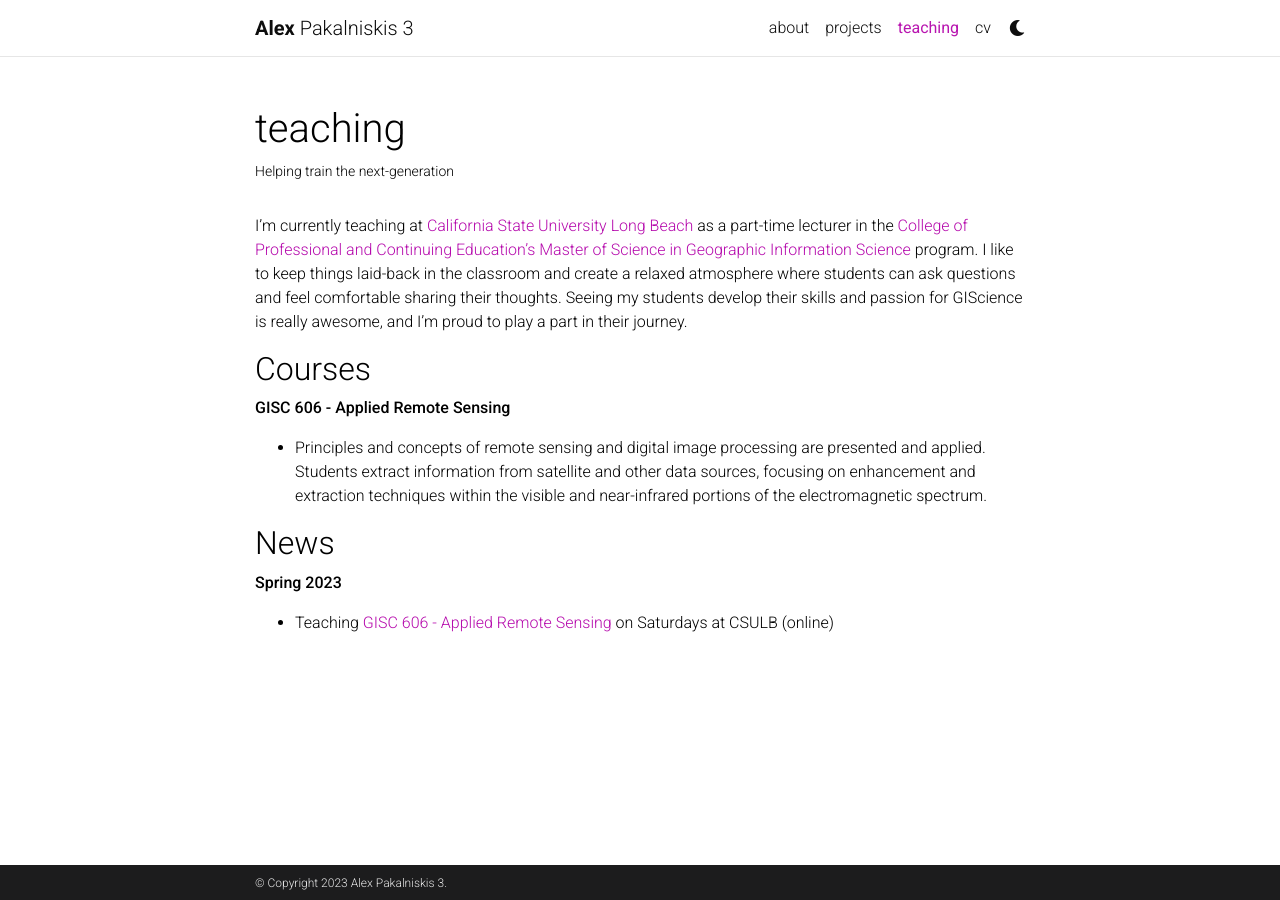
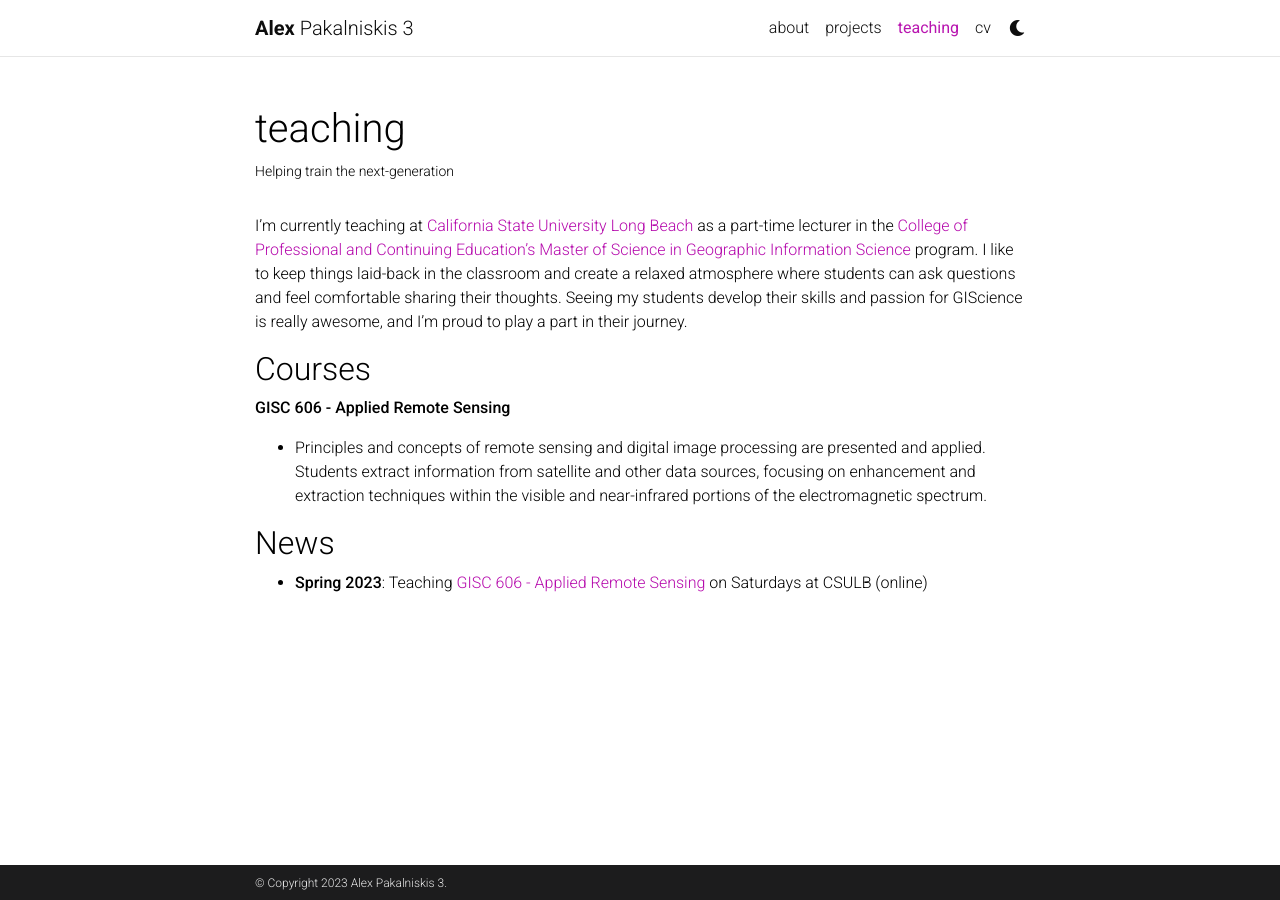
Before and after one commit to alex-pakalniskis/alex-pakalniskis.github.io, a Jekyll site: the page built from _pages/teaching.md, in a window 1280 px wide. Built offline with Jekyll 4.4.1, drawn with Linux system fonts in a browser that asks for light colours; comment, search, counter and statistics services are not loaded; a style sheet for code colours, icons or effects is not loaded.

```diff
--- a/_pages/teaching.md
+++ b/_pages/teaching.md
@@ -14,5 +14,4 @@ I’m currently teaching at [California State University Long Beach](https://www
 * Principles and concepts of remote sensing and digital image processing are presented and applied. Students extract information from satellite and other data sources, focusing on enhancement and extraction techniques within the visible and near-infrared portions of the electromagnetic spectrum.
 
 ## News
-**Spring 2023**
-* Teaching [GISC 606 - Applied Remote Sensing](https://alex-pakalniskis.github.io/gisc606-spring2023/) on Saturdays at CSULB (online)
+* **Spring 2023**: Teaching [GISC 606 - Applied Remote Sensing](https://alex-pakalniskis.github.io/gisc606-spring2023/) on Saturdays at CSULB (online)
```
